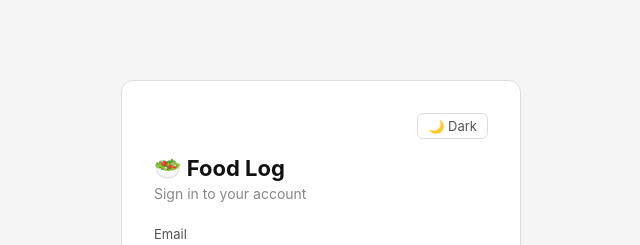
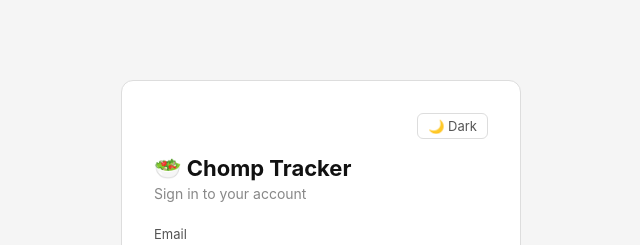
Before and after one commit to haidmichael/food-log-app, a React (Vite) app in the folder client/: page /login in a window 1280 px wide. Shown: the top 245 px of the page, without its empty margins (319-959 px from the left). Built offline with nearby package versions, Linux system fonts and the light colour scheme; no server answers.

Commit message:
feat: added fist name to personalized login. added to navbar, also updated the login with app title

```diff
--- a/client/src/components/NavBar.jsx
+++ b/client/src/components/NavBar.jsx
@@ -6,6 +6,11 @@ export default function NavBar() {
     const { user, logout } = useAuth()
     const { theme, toggleTheme } = useTheme()
     const navigate = useNavigate()
+
+    const fistName = user?.name?.split(' ')[0]
+    const capitalizedName = fistName
+        ? fistName.charAt(0).toUpperCase() + fistName.slice(1).toLowerCase()
+        : ''
 
     const handleLogout = () => {
         logout()
@@ -35,7 +40,7 @@ export default function NavBar() {
                     color: 'var(--text-primary)'
                 }}
             >
-                🥗 Food Log
+                🥗 {capitalizedName}'s Food Log
             </Link>
 
             {/* Right - nav actions */}
@@ -45,11 +50,8 @@ export default function NavBar() {
                 <span style={{
                     fontSize: '13px',
                     color: 'var(--text-muted)',
-                    display: 'none'
-                }}
-                    className="hide-mobile"
-                >
-                    Hey, {user?.name}!
+                }}>
+                    Hey, {capitalizedName}!
                 </span>
                 {/* Goals link */}
                 <Link
--- a/client/src/pages/LoginPage.jsx
+++ b/client/src/pages/LoginPage.jsx
@@ -59,7 +59,7 @@ export default function LoginPage() {
       </div>
 
       <h1 style={{ fontSize: '22px', marginBottom: '4px', color: 'var(--text-primary)' }}>
-        🥗 Food Log
+        🥗 Chomp Tracker
       </h1>
       <p style={{ color: 'var(--text-muted)', fontSize: '14px', marginBottom: '1.5rem' }}>
         Sign in to your account
```
